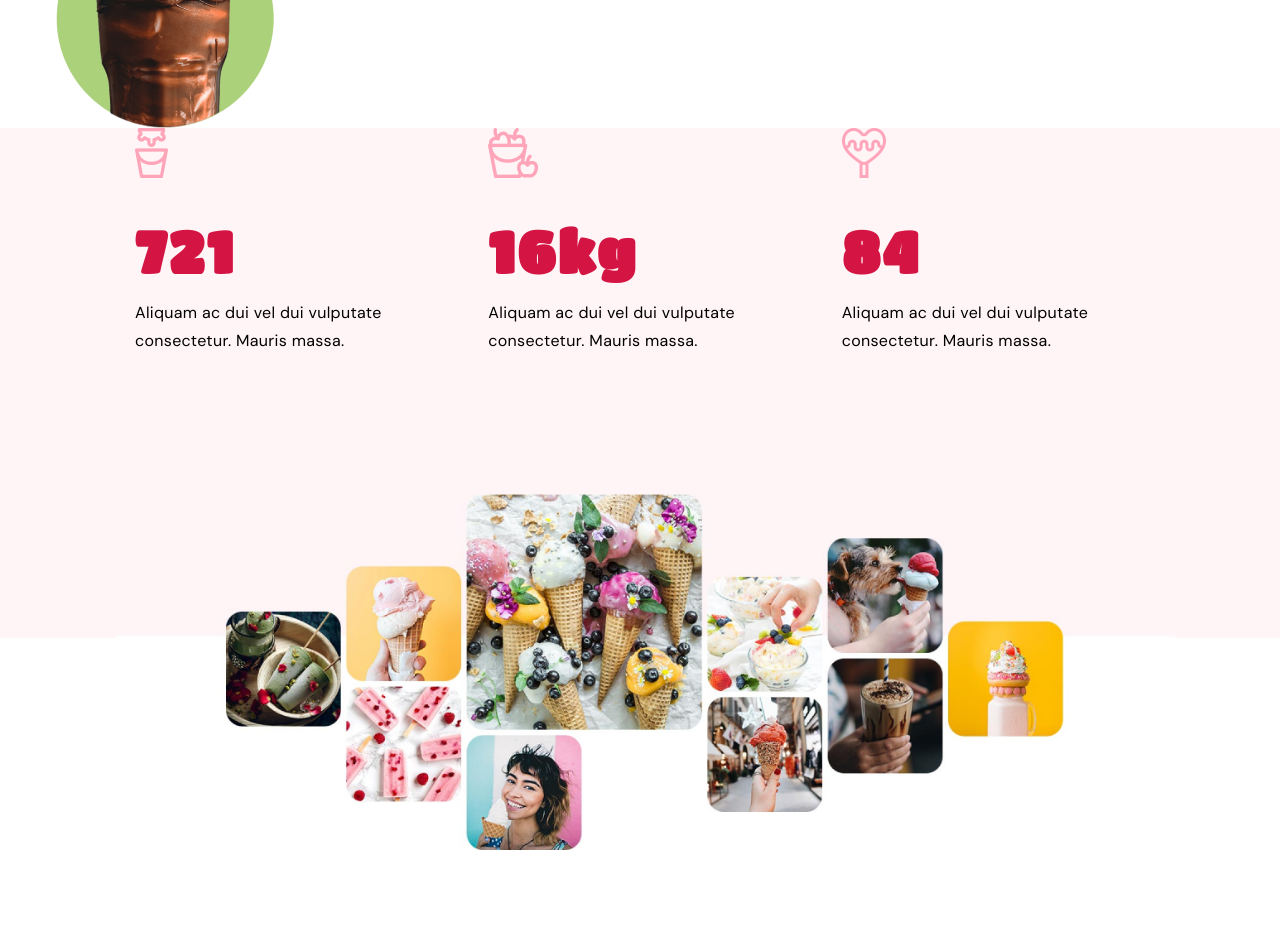
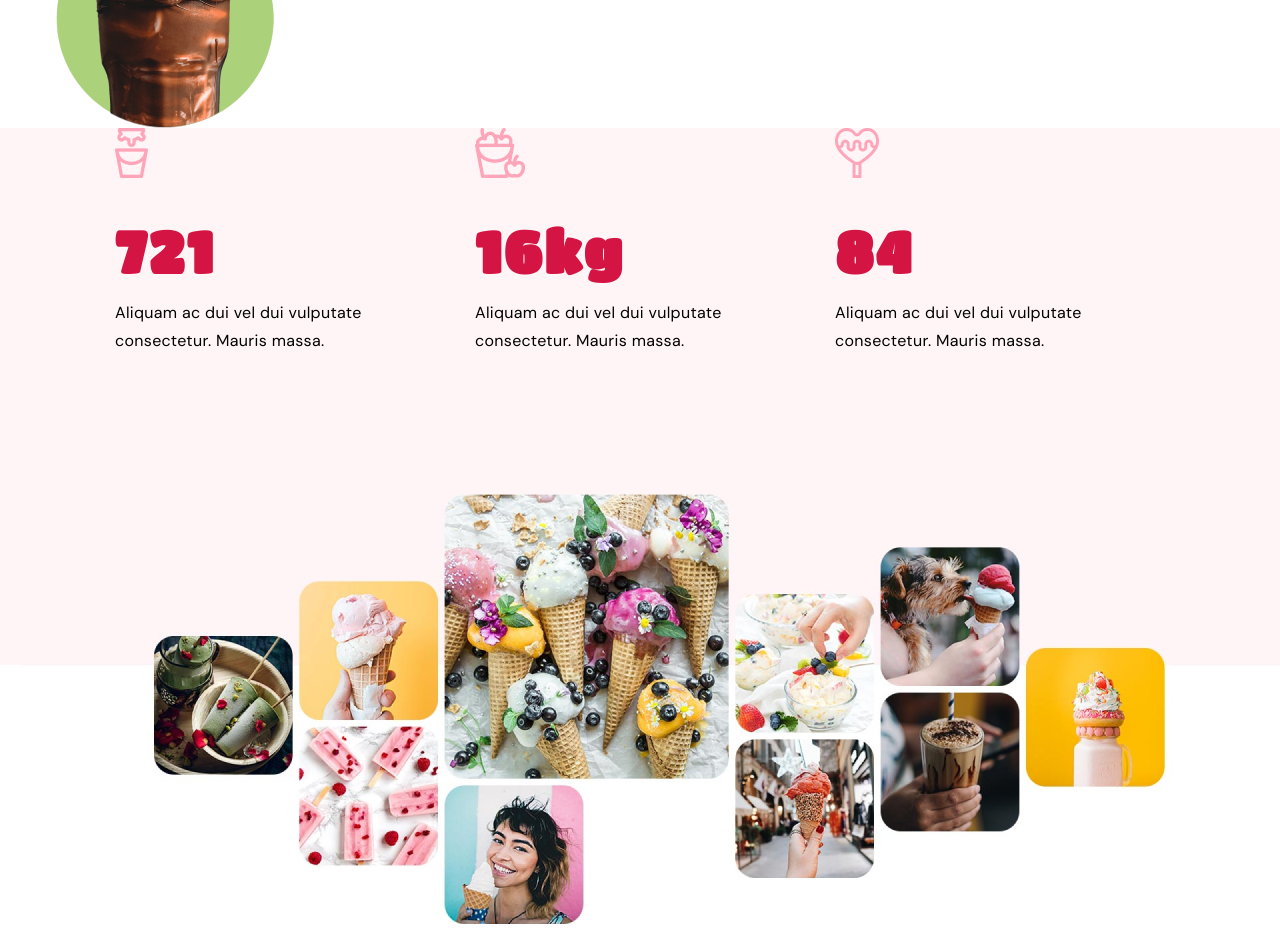
Before and after one commit to Viktoriia777-great/teamwork, a website built with Parcel: page src/index.html in a window 1280 px wide. Shown: the part 2480-3432 px from the top of the page. Built offline with nearby package versions, Linux system fonts and the light colour scheme.

Commit message:
correction

```diff
--- a/src/partials/gallery.html
+++ b/src/partials/gallery.html
@@ -1,12 +1,13 @@
 <section class="galleri">
     <div class="container">
         <h2 class="galleri__title">Галерея</h2>
-        <picture>
+        <div class="galleri__img">
+        <picture >
             <source srcset="./images/gallery-dextop.1.png 1x, ./images/gallery-dextop.2x.png 2x" media="(min-width: 1200px)">
             <source srcset="./images/gallery-tablet.1.png 1x, ./images/gallery-tablet.2x.png 2x" media="(min-width: 768px)">
             <source srcset="./images/gallery-mobil.1.png 1x, ./images/gallery-mobil.2x.png 2x" media="(min-width: 320px)">
-            <img class="galleri__img" src="./images/gallery-mobil.1.png" alt="галерея">
+            <img  src="./images/gallery-mobil.1.png" alt="галерея">
         </picture>
-
+        </div>
        </div>
 </section>
--- a/src/sass/layout/_advantages.scss
+++ b/src/sass/layout/_advantages.scss
@@ -1,5 +1,9 @@
 .advantages{
-    background-color: rgba(255, 245, 246, 1);
+    margin: 0;
+    background-position: center;
+     background-repeat: no-repeat;
+     background-size: cover;
+    background-color: $primary-background-color;
     padding-bottom: 97px;
     @media screen and (min-width: 768px){
         padding-bottom: 136px;
@@ -10,7 +14,11 @@
 }
 
 .advantages__list{
+    margin: 0;
     padding-left: 20px;
+    @media screen and (min-width: 320px){
+        padding-left: 0;
+    }
     @media screen and (min-width: 768px){
         display: flex;
         align-items: flex-start;
--- a/src/sass/layout/_gallery.scss
+++ b/src/sass/layout/_gallery.scss
@@ -3,7 +3,6 @@
 }
 .galleri{
     width: 100%;
-    margin: 0 auto;
     padding-bottom: 80px;
     background-position: center;
      background-repeat: no-repeat;
@@ -26,22 +25,26 @@
             padding-bottom: 123px;
             background: linear-gradient(
                 to bottom,
-               $primary-background-color 30%,
-               $white-color 20%,
+               $primary-background-color 31%,
+               $white-color 19%,
                $white-color 50%);
          }
 
 }
 .galleri__img{
-    margin: 0 auto;
+
+    padding-left: 20px;
+   margin: 0 auto;
     align-items: center;
     justify-content: center;
-    // width: 320px;
-    // @media screen and (min-width: 768px){
-    //     width: 748px;
-    // }
-    @media screen and (min-width: 1200px){
-        width: 1060px;
-
+    @media screen and (min-width: 320px){
+        margin-left: -20px;
+        padding-left: 0;
+    }
+    @media screen and (min-width: 768px){
+        margin-left: -25px;
+    }
+       @media screen and (min-width: 1200px){
+       margin-left: -95px;
     }
 }
```
